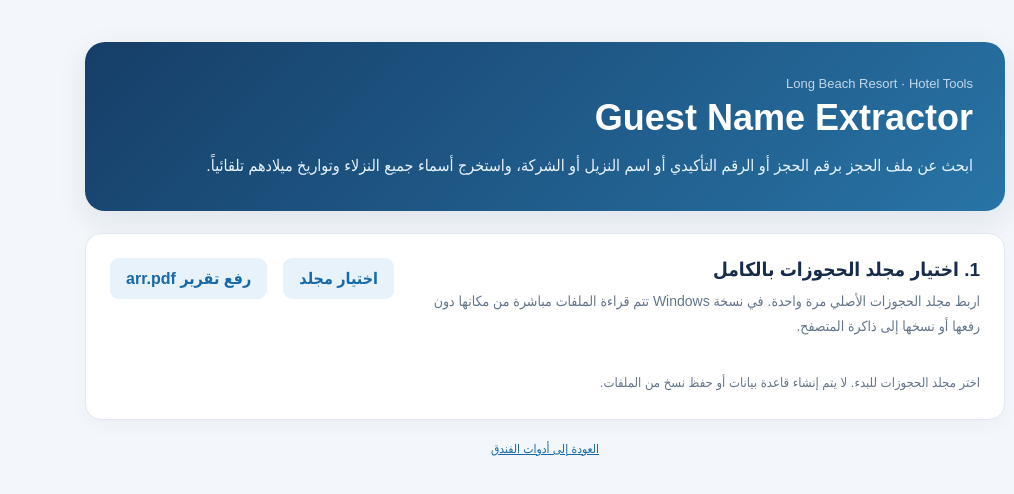
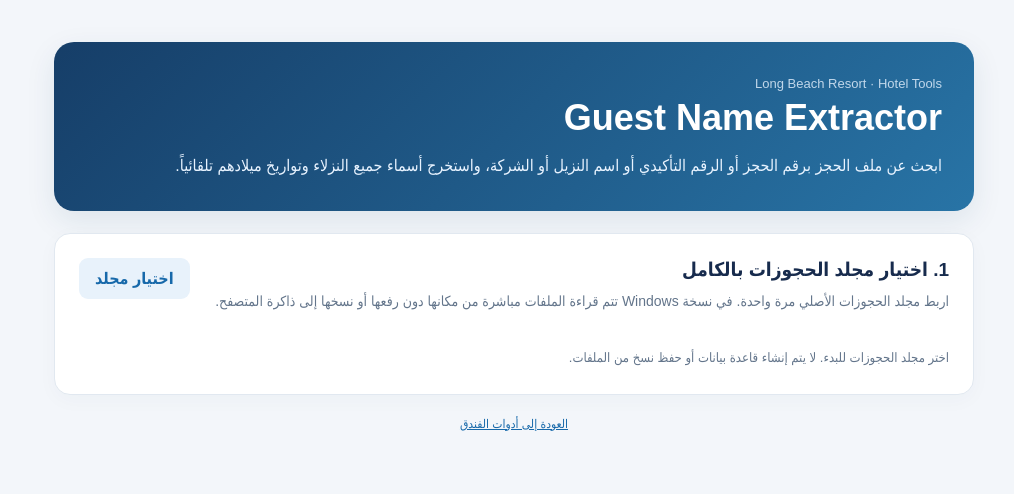
Before and after one commit to dsaad12344321-svg/desktop-app, a Next.js app: page /guest-name-extractor in a window 1280 px wide. Shown: the top 494 px of the page, without its empty margins (266-1280 px from the left). Built offline with nearby package versions, Linux system fonts and the light colour scheme.

Commit message:
Focus voucher tool on booking search and guest extraction

```diff
--- a/app/guest-name-extractor/page.tsx
+++ b/app/guest-name-extractor/page.tsx
@@ -13,106 +13,6 @@ type MsgAttachmentPreview = { name: string; type: string; blob: Blob; url: strin
 type AttachmentSearchMatch = { page: number; excerpt: string };
 type MsgPreviewData = { subject: string; sender: string; senderEmail: string; to: string; cc: string; sent: string; bodyHtml: string; bodyText: string; attachments: MsgAttachmentPreview[] };
 
-type ArrivalRecord = { roomNo: string; name: string; confirmationNo: string; arrivalTime: string };
-
-const ARRIVAL_REPORT_KEY = "nationality-arrival-report-v1";
-
-async function extractArrivalReport(file: File): Promise<ArrivalRecord[]> {
-  const pdfjs = await import("pdfjs-dist");
-  pdfjs.GlobalWorkerOptions.workerSrc = new URL("pdfjs-dist/build/pdf.worker.min.mjs", import.meta.url).toString();
-  const pdf = await pdfjs.getDocument({ data: new Uint8Array(await file.arrayBuffer()) }).promise;
-  const records: ArrivalRecord[] = [];
-
-  for (let pageNumber = 1; pageNumber <= pdf.numPages; pageNumber++) {
-    const page = await pdf.getPage(pageNumber);
-    const content = await page.getTextContent();
-    const items: { y: number; x: number; text: string }[] = [];
-
-    for (const item of content.items) {
-      if (!("str" in item) || !item.str.trim() || !("transform" in item)) continue;
-      items.push({
-        y: item.transform[5],
-        x: item.transform[4],
-        text: item.str.trim(),
-      });
-    }
-
-    // PMS reports may position cells on slightly different baselines.
-    // A wider tolerance keeps Room No. + Name + Company on the same row.
-    const grouped: { y: number; items: { x: number; text: string }[] }[] = [];
-    for (const item of items) {
-      let line = grouped.find((entry) => Math.abs(entry.y - item.y) <= 5);
-      if (!line) {
-        line = { y: item.y, items: [] };
-        grouped.push(line);
-      }
-      line.items.push({ x: item.x, text: item.text });
-    }
-
-    const lines = grouped
-      .sort((a, b) => b.y - a.y)
-      .map((line) =>
-        line.items
-          .sort((a, b) => a.x - b.x)
-          .map((item) => item.text)
-          .join(" ")
-          .replace(/\s+/g, " ")
-          .trim(),
-      );
-
-    const isRoomLine = (line: string) => {
-      const match = line.match(/^(\d{3,5})\s+(.+)$/);
-      return Boolean(match && match[2].includes(",") && !/^\d{5,9}\b/.test(match[2]));
-    };
-
-    for (let index = 0; index < lines.length; index++) {
-      const roomLine = lines[index].match(/^(\d{3,5})\s+(.+)$/);
-      if (!roomLine || !roomLine[2].includes(",")) continue;
-
-      const rowText = roomLine[2];
-      const companyMarker = rowText.search(/\s+T\s*-/i);
-      let guestName = companyMarker >= 0 ? rowText.slice(0, companyMarker).trim() : "";
-      if (!guestName) {
-        const titledName = rowText.match(/^(.+?,\s*(?:Mr|Mrs|Ms|Miss|Mstr|Master)\.?)\b/i);
-        if (titledName) guestName = titledName[1].trim();
-      }
-      if (!guestName) continue;
-
-      let confirmationNo = "";
-      let arrivalTime = "";
-
-      // Conf No. and Arr. Time are printed on the following visual row.
-      // Search a few lines ahead because PDF text extraction can split cells.
-      for (let next = index + 1; next < Math.min(index + 5, lines.length); next++) {
-        if (isRoomLine(lines[next])) break;
-
-        if (!confirmationNo) {
-          const conf = lines[next].match(/^\s*(\d{5,9})(?=\s|$)/);
-          if (conf) confirmationNo = conf[1];
-        }
-        if (!arrivalTime) {
-          const time = lines[next].match(/\b([01]?\d|2[0-3]):[0-5]\d\b/);
-          if (time) arrivalTime = time[0].padStart(5, "0");
-        }
-        if (confirmationNo && arrivalTime) break;
-      }
-
-      if (confirmationNo && arrivalTime) {
-        records.push({
-          roomNo: roomLine[1], // Keep leading zeroes, e.g. 0321.
-          name: guestName.replace(/\s+/g, " "),
-          confirmationNo,
-          arrivalTime,
-        });
-      }
-    }
-  }
-
-  const unique = new Map<string, ArrivalRecord>();
-  for (const record of records) unique.set(record.confirmationNo, record);
-  return Array.from(unique.values());
-}
-
 const NATIVE_FOLDER_KEY = "long-beach-native-reservation-folder-v1";
 const GUEST_STATE_KEY = "nationality-guest-extractor-state-v1";
 const SUPPORTED = new Set(["pdf", "docx", "msg", "txt", "csv", "xml", "html", "htm", "eml", "log"]);
@@ -142,15 +42,6 @@ function matchesSearchText(searchableText: string, query: string) {
   return tokens.length > 1 ? tokens.every((token) => haystack.includes(token)) : haystack.includes(needle);
 }
 
-
-// Arrival reports may use "SURNAME, Mr. GIVEN" while vouchers use
-// "MR. SURNAME GIVEN". Match meaningful name parts regardless of order.
-const arrivalNameMatchesText = (arrivalName: string, searchableText: string) => {
-  const ignored = new Set(["mr", "mrs", "ms", "miss", "mstr", "master"]);
-  const tokens = normalize(arrivalName).split(/\s+/).filter((token) => token.length > 1 && !ignored.has(token));
-  const searchable = ` ${normalize(searchableText)} `;
-  return tokens.length >= 2 && tokens.every((token) => searchable.includes(` ${token} `));
-};
 
 const MONTH_FOLDER_PATTERN = /^\\d{1,2}[._ -]?(?:jan(?:uary)?|feb(?:ruary)?|mar(?:ch)?|apr(?:il)?|may|jun(?:e)?|jul(?:y)?|aug(?:ust)?|sep(?:tember)?|oct(?:ober)?|nov(?:ember)?|dec(?:ember)?)(?:[._ -].*)?$/i;
 
@@ -779,11 +670,6 @@ export default function GuestNameExtractorPage() {
   const [currentPage, setCurrentPage] = useState(1);
   const [restoreComplete, setRestoreComplete] = useState(false);
   const [storageMessage, setStorageMessage] = useState("جارٍ استعادة المجلد المحفوظ...");
-  const [arrivals, setArrivals] = useState<ArrivalRecord[]>([]);
-  const [arrivalReportName, setArrivalReportName] = useState("");
-  const [arrivalStatus, setArrivalStatus] = useState("");
-  const [arrivalBusy, setArrivalBusy] = useState(false);
-  const arrivalInputRef = useRef<HTMLInputElement>(null);
   const nativeScanInProgressRef = useRef(false);
 
   const inputRef = useRef<HTMLInputElement>(null);
@@ -844,43 +730,17 @@ export default function GuestNameExtractorPage() {
   useEffect(() => () => { if (previewUrl) URL.revokeObjectURL(previewUrl); }, [previewUrl]);
 
   const results = useMemo<SearchResult[]>(() => {
-    const q = normalize(query);
-    if (!q) return [];
-
-    // Resolve room/confirmation numbers through arr.pdf, then search by guest name.
-    const linkedArrivalGuests = arrivals.filter((item) =>
-      normalize(item.roomNo).replace(/\s+/g, "") === q.replace(/\s+/g, "")
-      || normalize(item.confirmationNo).replace(/\s+/g, "") === q.replace(/\s+/g, "")
-    );
-    const isArrivalNumberSearch = linkedArrivalGuests.length > 0;
-    const matchingArrivalNames = linkedArrivalGuests.map((item) => item.name);
-
+    if (!normalize(query)) return [];
     return files.flatMap((item) => {
       const matchedPages = item.pages.reduce<number[]>((acc, page, index) => {
         const searchable = [item.name, item.path, item.company, page].join(" ");
-        const matchesLinkedGuest = matchingArrivalNames.some((name) => arrivalNameMatchesText(name, searchable));
-        const matchesDirectQuery = !isArrivalNumberSearch && matchesSearchText(searchable, query);
-        if (matchesDirectQuery || matchesLinkedGuest) {
-          acc.push(index + 1);
-        }
+        if (matchesSearchText(searchable, query)) acc.push(index + 1);
         return acc;
       }, []);
-      if (!isArrivalNumberSearch && matchesSearchText([item.name, item.path, item.company].join(" "), query) && !matchedPages.length) {
-        matchedPages.push(1);
-      }
+      if (matchesSearchText([item.name, item.path, item.company].join(" "), query) && !matchedPages.length) matchedPages.push(1);
       return matchedPages.length ? [{ ...item, matchedPages }] : [];
     });
-  }, [files, query, arrivals]);
-
-  const arrivalMatches = useMemo(() => {
-    const q = normalize(query).replace(/\\s+/g, "");
-    if (!q || !arrivals.length) return [];
-    return arrivals.filter((item) =>
-      normalize(item.roomNo).replace(/\\s+/g, "").includes(q)
-      || normalize(item.confirmationNo).replace(/\\s+/g, "").includes(q)
-      || normalize(item.name).includes(normalize(query)),
-    );
-  }, [arrivals, query]);
+  }, [files, query]);
 
   const companies = useMemo(() => new Set(files.map((file) => file.company).filter((name) => name !== "غير محددة")).size, [files]);
   const totalSize = useMemo(() => files.reduce((sum, file) => sum + file.size, 0), [files]);
@@ -895,55 +755,15 @@ export default function GuestNameExtractorPage() {
   // AllTours booking references can be found on a different page from the
   // guest table. Parse the complete MSG/PDF page set for this company so a
   // search by voucher number still displays every guest in that booking.
-  const eagleTablePage = selected?.extension.toLowerCase() === "msg"
-    ? selected.pages.find((page) => /\bNames\b[\s\S]{0,200}\bAge\b[\s\S]{0,100}\bACC\b/i.test(page))
-    : undefined;
-  const peopleSourceText = selected && (
-    /alltour/i.test(selected.company)
-    || selected.pages.some((page) =>
-      /HOTEL\s+RESERVATION\s+FORM/i.test(page)
-      && /SURNAME,\s*NAME/i.test(page)
-      && /VOUCHER\s+NR/i.test(page),
-    )
-  ) ? selected.pages.join("\n\n--- ALLTOUR PAGE BREAK ---\n\n")
-    : eagleTablePage || pageText;
+  const peopleSourceText = selected
+    ? /alltour/i.test(selected.company)
+      ? selected.pages.join("\n\n--- ALLTOUR PAGE BREAK ---\n\n")
+      : selected.pages.join("\n\n")
+    : "";
   const extractedPeople = useMemo(
     () => extractPeople(peopleSourceText, query, selected?.company || ""),
     [peopleSourceText, query, selected?.company],
   );
-
-  async function uploadArrivalReport(selectedFiles: FileList | null) {
-    const file = selectedFiles?.[0];
-    if (!file) return;
-    if (!file.name.toLowerCase().endsWith(".pdf")) {
-      setArrivalStatus("من فضلك اختر تقرير PDF بصيغة arr.pdf.");
-      return;
-    }
-    setArrivalBusy(true);
-    setArrivalStatus("جارٍ قراءة تقرير الوصول محلياً...");
-    try {
-      const parsed = await extractArrivalReport(file);
-      if (!parsed.length) {
-        setArrivalStatus("لم يتم العثور على سجلات وصول قابلة للقراءة. تأكد من أن التقرير يحتوي على أعمدة Room No. وName وConf No. وArr. Time.");
-        return;
-      }
-      setArrivals(parsed);
-      setArrivalReportName(file.name);
-      localStorage.setItem(ARRIVAL_REPORT_KEY, JSON.stringify(parsed));
-      setArrivalStatus(`تم استخراج ${parsed.length.toLocaleString("en-US")} حجز من التقرير ${file.name} وحفظ البيانات محلياً.`);
-    } catch {
-      setArrivalStatus("تعذرت قراءة التقرير. تأكد من سلامة ملف PDF ثم حاول مرة أخرى.");
-    } finally {
-      setArrivalBusy(false);
-    }
-  }
-
-  function clearArrivalReport() {
-    localStorage.removeItem(ARRIVAL_REPORT_KEY);
-    setArrivals([]);
-    setArrivalReportName("");
-    setArrivalStatus("تم حذف بيانات تقرير الوصول المحفوظة من المتصفح.");
-  }
 
   async function scanFolder(selectedFiles: FileList | null) {
     if (!selectedFiles?.length) return;
@@ -1460,20 +1280,12 @@ export default function GuestNameExtractorPage() {
           </button>
           {isDesktop && nativeFolderPath && <button type="button" className="add-button" onClick={() => void scanNativeFolder(nativeFolderPath)} disabled={busy}>فحص التحديثات</button>}
           {files.length > 0 && <button type="button" className="add-button" onClick={() => void removeSavedFolder()} disabled={busy}>إلغاء ربط المجلد</button>}
-          <button type="button" className="add-button" onClick={() => arrivalInputRef.current?.click()} disabled={arrivalBusy}>
-            {arrivalBusy ? "جارٍ قراءة التقرير..." : arrivals.length ? "استبدال تقرير arr.pdf" : "رفع تقرير arr.pdf"}
-          </button>
-          {arrivals.length > 0 && <button type="button" className="add-button" onClick={clearArrivalReport} disabled={arrivalBusy}>حذف تقرير الوصول</button>}
-          <input ref={arrivalInputRef} type="file" accept=".pdf,application/pdf" hidden
-            onChange={(event) => { void uploadArrivalReport(event.currentTarget.files); event.currentTarget.value = ""; }} />
           <input ref={inputRef} type="file" multiple hidden
             {...({ webkitdirectory: "", directory: "" } as Record<string, string>)}
             onChange={(event) => { void scanFolder(event.currentTarget.files); event.currentTarget.value = ""; }} />
         </div>
         {folderName && <div className="filename" dir="ltr">المجلد المرتبط: {folderName}</div>}
         <p className="saved-hint" role="status">{storageMessage}</p>
-        {arrivalReportName && <div className="filename">تقرير الوصول: {arrivalReportName} · {arrivals.length.toLocaleString("en-US")} حجز</div>}
-        {arrivalStatus && <p className="saved-hint" role="status">{arrivalStatus}</p>}
         {busy && <div className="folder-progress" role="status">
           <div className="progress-track"><span style={{ width: progress.total ? (progress.done / progress.total * 100) + "%" : "0%" }} /></div>
           <p className="saved-hint">جارٍ فحص الملفات: {progress.done} من {progress.total}</p>
@@ -1494,15 +1306,7 @@ export default function GuestNameExtractorPage() {
             <div><strong>{companies}</strong><span>شركة/مجلد شركة</span></div>
             <div><strong>{formatSize(totalSize)}</strong><span>إجمالي حجم الملفات</span></div>
           </div>
-          {query.trim() && <p className="saved-hint">عدد الصفحات/المستندات المطابقة: {results.length} · حجوزات تقرير الوصول المطابقة: {arrivalMatches.length}</p>}
-          {query.trim() && arrivalMatches.length > 0 && <div className="folder-results" style={{ marginTop: 14 }}>
-            {arrivalMatches.map((item) => (
-              <article className="folder-result" key={item.confirmationNo}>
-                <strong>{item.name}</strong>
-                <p className="muted">رقم الغرفة: {item.roomNo} · الرقم التأكيدي: {item.confirmationNo} · موعد الوصول: {item.arrivalTime}</p>
-              </article>
-            ))}
-          </div>}
+          {query.trim() && <p className="saved-hint">عدد الملفات المطابقة: {results.length}</p>}
         </section>
         {query.trim() && <section className="panel">
           <h2>3. نتائج البحث</h2>
```
